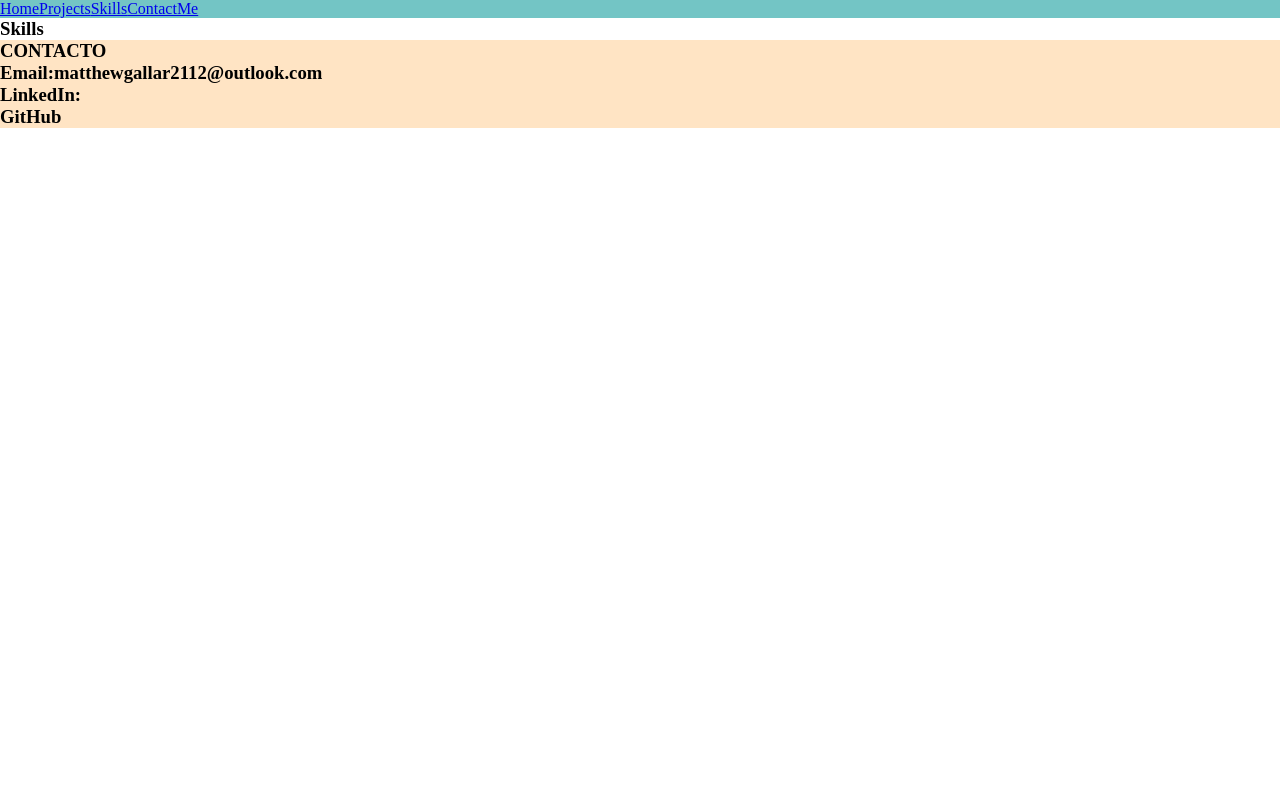
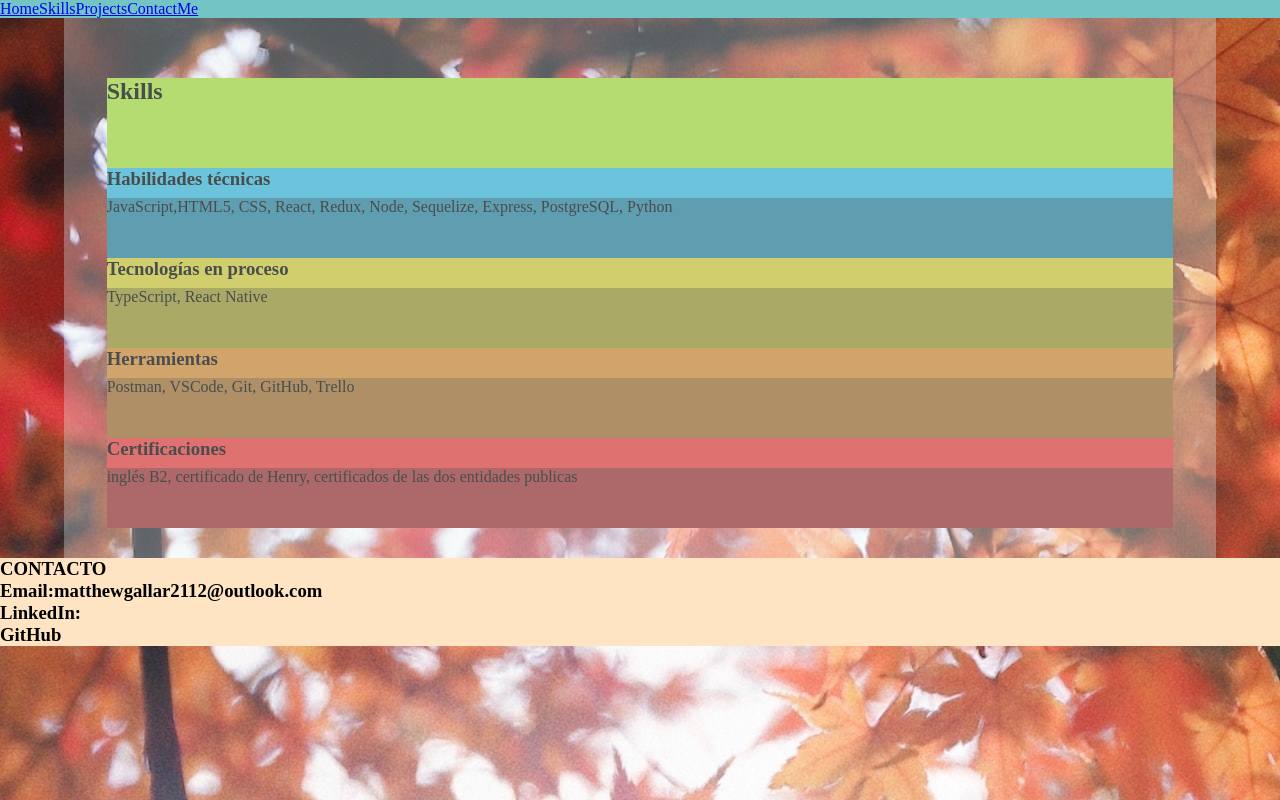
Before and after one commit to Soucalibur/portfolio, a React (Create React App) app in the folder client/: page /skills in a window 1280 px wide. Built offline with nearby package versions, Linux system fonts and the light colour scheme.

Commit message:
Adding information and referentials position

```diff
--- a/client/src/components/contact/contact.css
+++ b/client/src/components/contact/contact.css
@@ -2,3 +2,37 @@
     background-color: bisque;
 
 }
+
+.backgroundContactMe{
+    display: grid;
+    grid-template-columns: repeat(12,1fr);
+    grid-auto-rows: 30px;
+}
+
+.backgroundImgContactMe{
+
+    object-fit: cover;
+    position: fixed;
+    top: 0;
+    z-index: -1;
+}
+
+.backgroundColorContactMe{
+    background-color: rgba(240, 255, 255, 0.301);
+    grid-column: 1/13;
+    grid-row: 1/19;
+    margin: 0 5vw 0 5vw ;
+
+}
+
+.titleContactMe{
+    grid-column: 2/12;
+    grid-row: 3/6;
+    background-color: yellowgreen;
+}
+
+.contentContactMe{
+    grid-column: 2/12;
+    grid-row: 6/8;
+    background-color: rgb(101, 131, 42);
+}
--- a/client/src/components/contact/contactMe.js
+++ b/client/src/components/contact/contactMe.js
@@ -1,12 +1,28 @@
+import s from "./contact.css"
+import image from "../img/ContactMe2.jpg"
 
 const ContactMe = ()=>{
 
     return(
-        <div>
+        <div className="backgroundContactMe">
 
-            <div>
+            <div className="titleContactMe">
                 <h3>Contactame</h3>
             </div>
+
+            <div className="contentContactMe">
+                <p>
+                    Formulario de correo
+                    Posibles reseñas de personas con las que he trabajado
+
+                </p>
+            </div>
+
+            <div className="backgroundImgContactMe">
+                <img src={image} alt="ContactMe img"></img>
+            </div>
+
+            <div className="backgroundColorContactMe"></div>
 
         </div>
     )
--- a/client/src/components/navbar/index.js
+++ b/client/src/components/navbar/index.js
@@ -8,11 +8,11 @@ const  Navbar =()=>{
             <Link to="/home">
                 Home
             </Link>
+            <Link to="/skills">
+                Skills
+            </Link>
             <Link to="/projects">
                 Projects
-            </Link>
-            <Link to="/skills">
-                Skills
             </Link>
             <Link to="/contactme">
                 ContactMe
--- a/client/src/components/projects/index.js
+++ b/client/src/components/projects/index.js
@@ -1,11 +1,26 @@
+import image from "../img/Proyects.jpg"
+import s from "./projects.css"
+
 const Projects = ()=>{
 
     return(
-        <div>
+        <div className="backgroundProjects">
 
-            <div>
+            <div className="titleProjects">
                 <h3>Projects</h3>
             </div>
+            <div className="contentProjects">
+                <p>
+                    clima(mirar de terminarlo bien y subirlo), LatamCom (E-commerce),
+                    CountriesApp (app de paises), Página estática (primeros pasos)
+                </p>
+            </div>
+
+            <div className="backgroundImgProjects">
+                <img src={image} alt="projects img"></img>
+            </div>
+
+            <div className="backgroundColorProjects"></div>
 
         </div>
     )
--- a/client/src/components/projects/projects.css
+++ b/client/src/components/projects/projects.css
@@ -0,0 +1,34 @@
+
+.backgroundProjects{
+    display: grid;
+    grid-template-columns: repeat(12,1fr);
+    grid-auto-rows: 30px;
+}
+
+.backgroundImgProjects{
+
+    object-fit: cover;
+    position: fixed;
+    top: 0;
+    z-index: -1;
+}
+
+.backgroundColorProjects{
+    background-color: rgba(240, 255, 255, 0.301);
+    grid-column: 1/13;
+    grid-row: 1/19;
+    margin: 0 5vw 0 5vw ;
+
+}
+
+.titleProjects{
+    grid-column: 2/12;
+    grid-row: 3/6;
+    background-color: yellowgreen;
+}
+
+.contentProjects{
+    grid-column: 2/12;
+    grid-row: 6/10;
+    background-color: rgb(106, 138, 43);
+}
--- a/client/src/components/skills/index.js
+++ b/client/src/components/skills/index.js
@@ -1,13 +1,46 @@
-
+import image from "../img/Skills.jpg"
+import s from "./skills.css"
 
 const Skills = ()=>{
 
     return(
-        <div>
+        <div className="backgroundSkills">
 
-            <div>
-                <h3>Skills</h3>
+            <div className="titleSkills">
+                <h2>Skills</h2>
             </div>
+            <div className="titleTechSkills">
+                <h3>Habilidades técnicas</h3>
+            </div>
+            <div className="contentTechSkills">
+                <p>JavaScript,HTML5, CSS, React, Redux, Node, Sequelize, Express, PostgreSQL, Python</p>
+            </div>
+
+            <div className="titleProcessSkills">
+                <h3>Tecnologías en proceso</h3>
+            </div>
+            <div className="contentProcessSkills">
+                <p>TypeScript, React Native </p>
+            </div>
+
+            <div className="titleToolSkills">
+                <h3>Herramientas</h3>
+            </div>
+            <div className="contentToolSkills">
+                <p>Postman, VSCode, Git, GitHub, Trello</p>
+            </div>
+
+            <div className="titleCertificationsSkills">
+                <h3>Certificaciones</h3>
+            </div>
+            <div className="contentCertificationsSkills">
+                <p>inglés B2, certificado de Henry, certificados de las dos entidades publicas </p>
+            </div>
+
+            <div className="backgroundImgSkills">
+                <img src={image} alt="skills img"></img>
+            </div>
+            <div className="backgroundColorSkills"></div>
 
         </div>
     )
--- a/client/src/components/skills/skills.css
+++ b/client/src/components/skills/skills.css
@@ -0,0 +1,75 @@
+.backgroundSkills{
+    display: grid;
+    grid-template-columns: repeat(12,1fr);
+    grid-auto-rows: 30px;
+}
+
+.backgroundImgSkills{
+
+    object-fit: cover;
+    position: fixed;
+    top: 0;
+    z-index: -1;
+}
+
+.backgroundColorSkills{
+    background-color: rgba(240, 255, 255, 0.301);
+    grid-column: 1/13;
+    grid-row: 1/19;
+    margin: 0 5vw 0 5vw ;
+
+}
+
+.titleSkills{
+    grid-column: 2/12;
+    grid-row: 3/6;
+    background-color: yellowgreen;
+}
+
+.titleTechSkills{
+    grid-column: 2/12;
+    grid-row: 6/7;
+    background-color: rgb(50, 169, 205);
+}
+
+.contentTechSkills{
+    grid-column: 2/12;
+    grid-row: 7/9;
+    background-color: rgb(31, 115, 141);
+}
+
+.titleProcessSkills{
+    grid-column: 2/12;
+    grid-row: 9/10;
+    background-color: rgb(194, 184, 47);
+}
+
+.contentProcessSkills{
+    grid-column: 2/12;
+    grid-row: 10/12;
+    background-color: rgb(139, 132, 34);
+}
+
+.titleToolSkills{
+    grid-column: 2/12;
+    grid-row: 12/13;
+    background-color: rgb(194, 124, 45);
+}
+
+.contentToolSkills{
+    grid-column: 2/12;
+    grid-row: 13/15;
+    background-color: rgb(146, 95, 36);
+}
+
+.titleCertificationsSkills{
+    grid-column: 2/12;
+    grid-row: 15/16;
+    background-color: rgb(214, 52, 52);
+}
+
+.contentCertificationsSkills{
+    grid-column: 2/12;
+    grid-row: 16/18;
+    background-color: rgb(143, 40, 40);
+}
```
